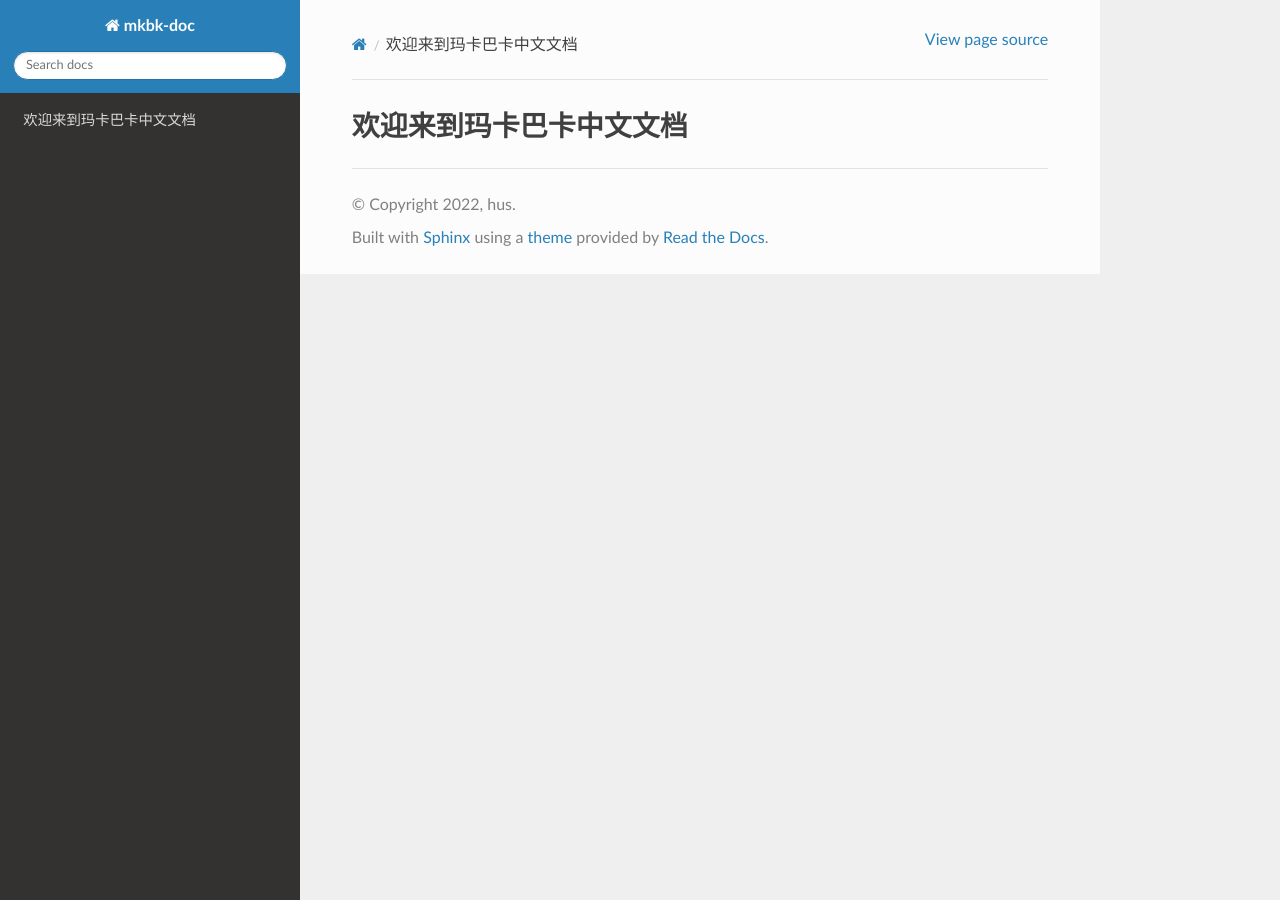
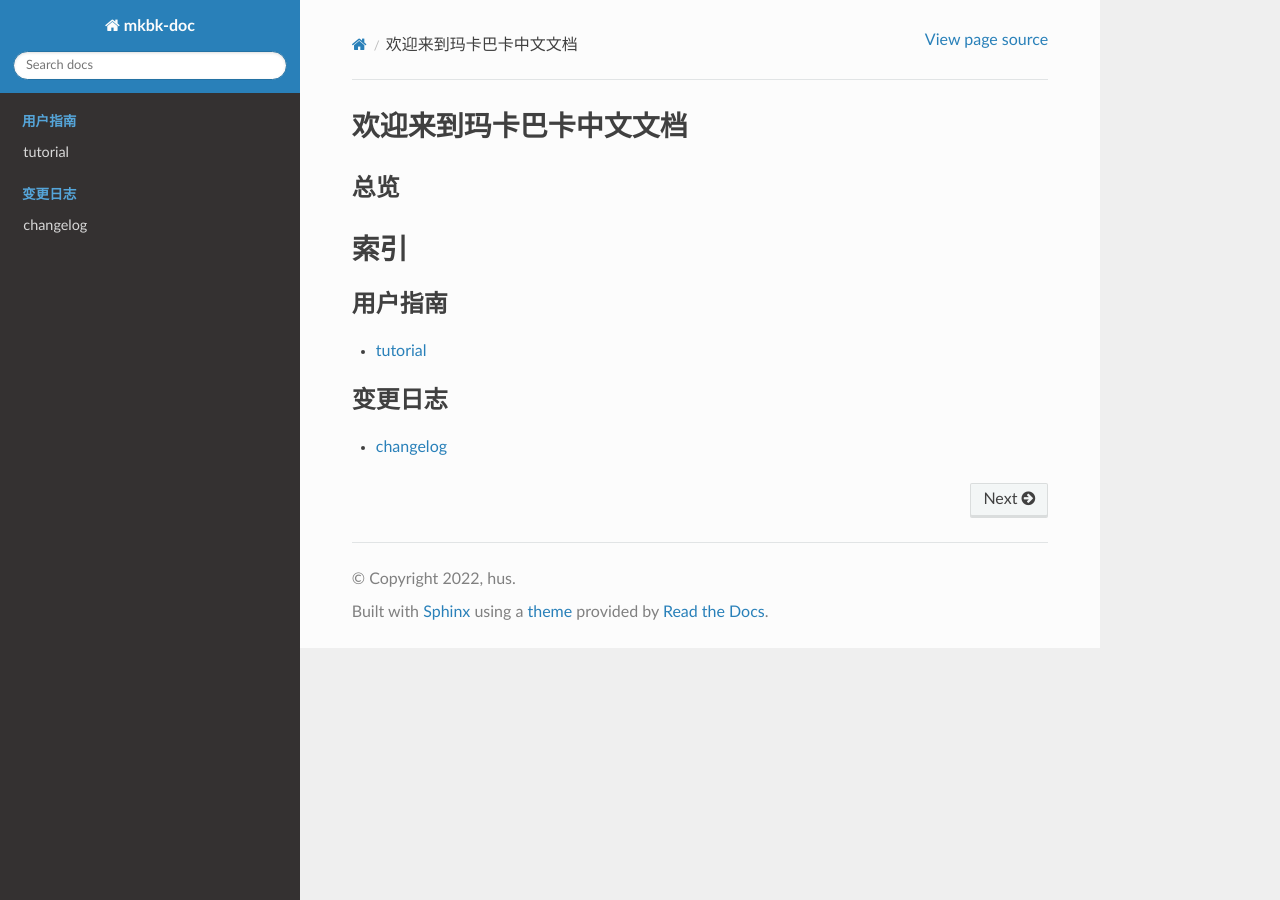
Before and after one commit to makamaka0520/maka-doc, a Sphinx documentation site: the page built from source/index.rst, in a window 1280 px wide. Built offline with Sphinx 7.4.7 and the Read the Docs theme 2.0.0, drawn with Linux system fonts in a browser that asks for light colours.

Commit message:
fork gobigger

```diff
--- a/source/index.rst
+++ b/source/index.rst
@@ -1,8 +1,25 @@
 欢迎来到玛卡巴卡中文文档
 ====================================
+
+
+
+总览
+------------
+
+
+
+
+索引
+=====================
 
 .. toctree::
    :maxdepth: 2
    :caption: 用户指南
-   tutorial/tutorial_zh.rst
-   changelog/changelog_zh.rst
+
+   tutorial/tutorial_zh
+
+.. toctree::
+   :maxdepth: 2
+   :caption: 变更日志
+
+   changelog/changelog_zh
```
